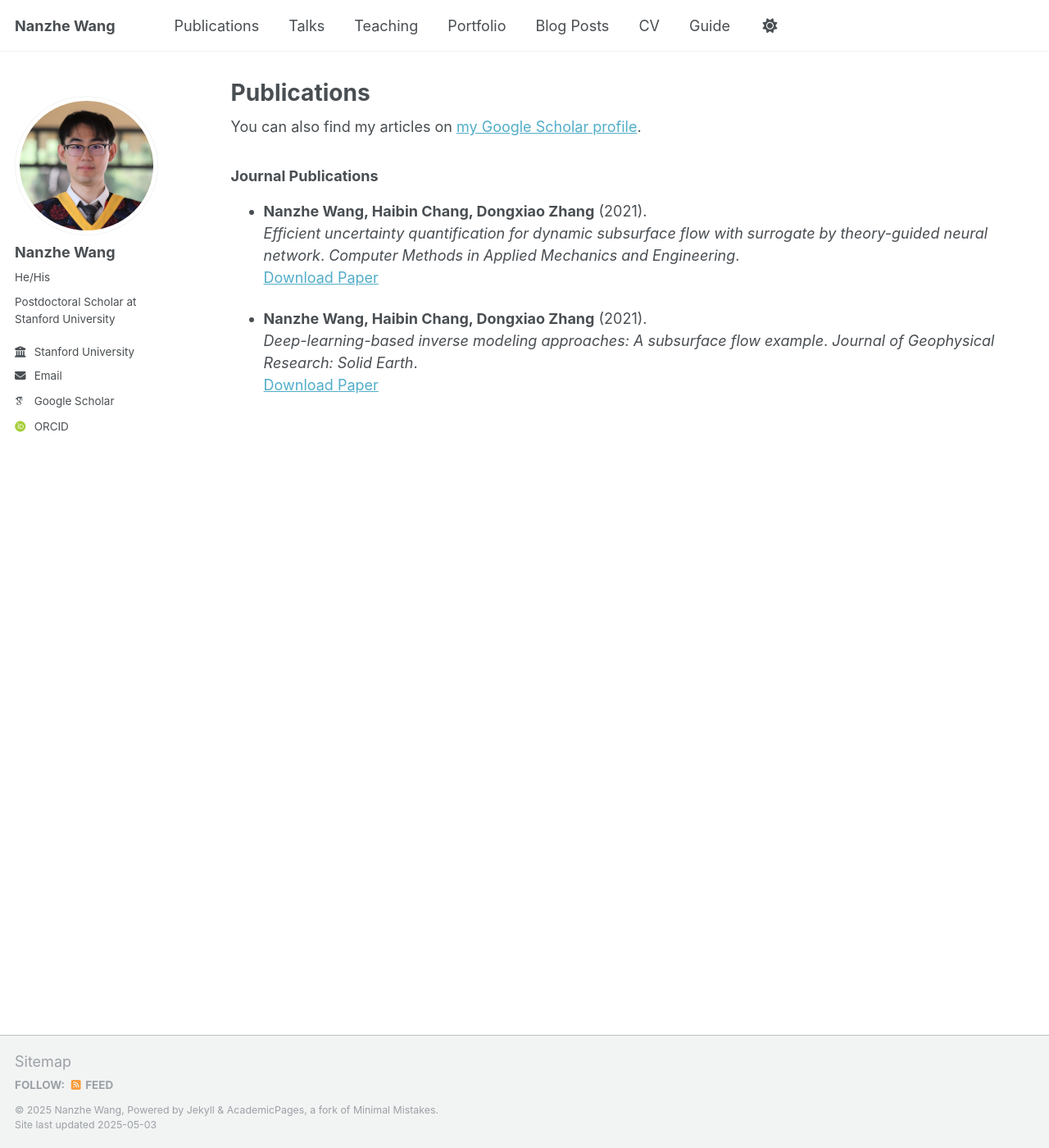
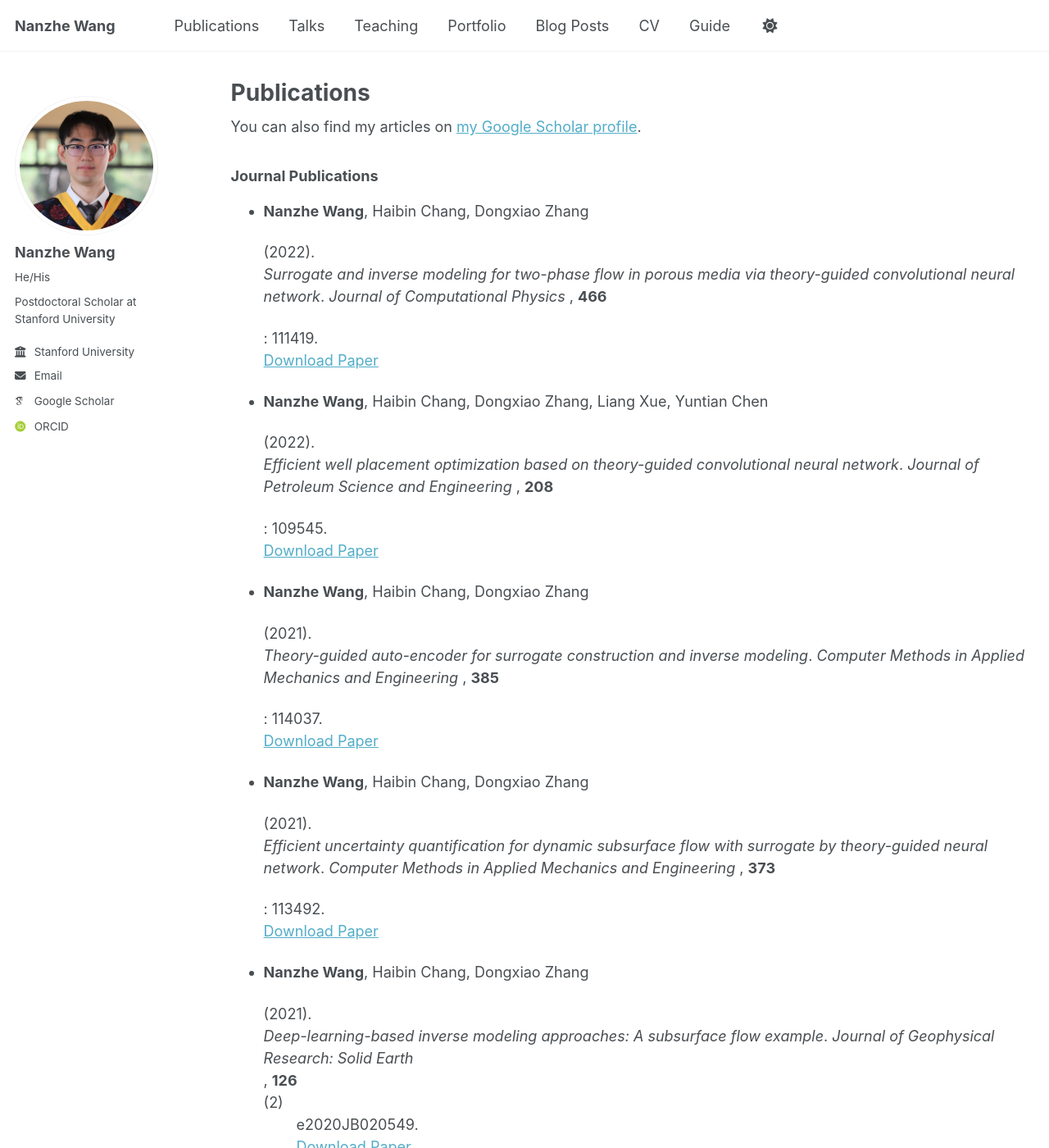
Before and after one commit to NanzheWang/nanzhewang.github.io, a Jekyll site: the page built from _pages/publications.md, in a window 1280 px wide and 1400 px high. Shown: the whole window at 82% size. Built offline with Jekyll 4.4.1, drawn with Linux system fonts in a browser that asks for light colours; some web fonts are replaced; some of the changed text lies outside the part shown.

Commit message:
Update publications.md

```diff
--- a/_pages/publications.md
+++ b/_pages/publications.md
@@ -9,19 +9,57 @@ author_profile: true
 
 publications:
   - title: "Deep-learning-based inverse modeling approaches: A subsurface flow example"
-    authors: "Nanzhe Wang, Haibin Chang, Dongxiao Zhang"
+    authors: "**Nanzhe Wang**, Haibin Chang, Dongxiao Zhang"
     venue: "Journal of Geophysical Research: Solid Earth"
     year: 2021
+    volume: 126
+    issue: 2
+    pages: "e2020JB020549"
     url: "https://doi.org/10.1029/2020JB020549"
 
 
   - title: "Efficient uncertainty quantification for dynamic subsurface flow with surrogate by theory-guided neural network"
-    authors: "Nanzhe Wang, Haibin Chang, Dongxiao Zhang"
+    authors: "**Nanzhe Wang**, Haibin Chang, Dongxiao Zhang"
     venue: "Computer Methods in Applied Mechanics and Engineering"
     year: 2021
+    volume: 373
+    pages: "113492"
     url: "https://doi.org/10.1016/j.cma.2020.113492"
 
 
+
+  - title: "Deep learning of subsurface flow via theory-guided neural network"
+    authors: "**Nanzhe Wang**, Dongxiao Zhang, Haibin Chang, Heng Li"
+    venue: "Journal of Hydrology"
+    year: 2020
+    volume: 584
+    pages: 124700
+    url: "https://doi.org/10.1016/j.jhydrol.2020.124700"
+
+  - title: "Theory-guided auto-encoder for surrogate construction and inverse modeling"
+    authors: "**Nanzhe Wang**, Haibin Chang, Dongxiao Zhang"
+    venue: "Computer Methods in Applied Mechanics and Engineering"
+    year: 2021
+    volume: 385
+    pages: "114037"
+    url: "https://doi.org/10.1016/j.cma.2021.114037"
+
+
+  - title: "Efficient well placement optimization based on theory-guided convolutional neural network"
+    authors: "**Nanzhe Wang**, Haibin Chang, Dongxiao Zhang, Liang Xue, Yuntian Chen"
+    venue: "Journal of Petroleum Science and Engineering"
+    year: 2022
+    volume: 208
+    pages: "109545"
+    url: "https://doi.org/10.1016/j.petrol.2021.109545"
+
+  - title: "Surrogate and inverse modeling for two-phase flow in porous media via theory-guided convolutional neural network"
+    authors: "**Nanzhe Wang**, Haibin Chang, Dongxiao Zhang"
+    venue: "Journal of Computational Physics"
+    year: 2022
+    volume: 466
+    pages: "111419"
+    url: "https://doi.org/10.1016/j.jcp.2022.111419"
 
 
 ---
@@ -36,8 +74,11 @@ publications:
 
 {% assign sorted_pubs = page.publications | sort: 'year' | reverse %}
 {% for pub in sorted_pubs %}
-- <strong>{{ pub.authors }}</strong> ({{ pub.year }}).
-  <em>{{ pub.title }}</em>. *{{ pub.venue }}*.
+- {{ pub.authors | markdownify }} ({{ pub.year }}).
+  <em>{{ pub.title }}</em>. *{{ pub.venue }}*
+  {% if pub.volume %}, <strong>{{ pub.volume }}</strong>{% endif %}
+  {% if pub.issue %}({{ pub.issue }}){% endif %}
+  {% if pub.pages %}: {{ pub.pages }}{% endif %}.
   {% if pub.url %}[Download Paper]({{ pub.url }}){% endif %}
   {% if pub.pdf %}| [PDF]({{ pub.pdf }}){% endif %}
 {% endfor %}
```
